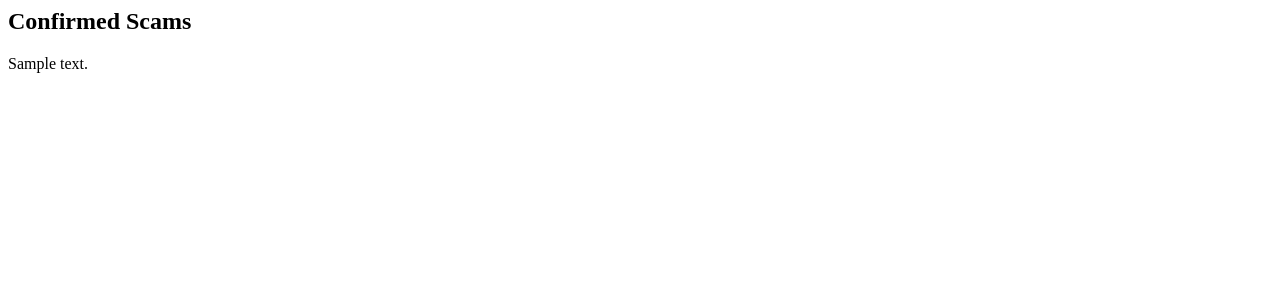
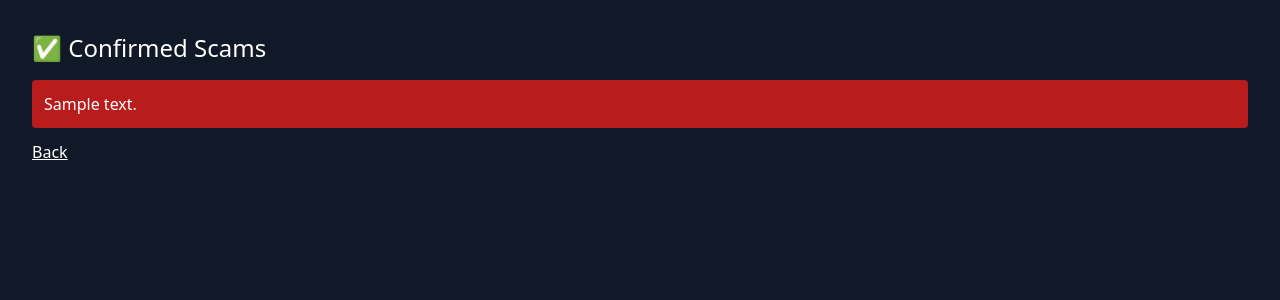
Before and after one commit to Mkumar262006/ai-fraud-message-detector, a Flask app: page /admin/confirmed in a window 1280 px wide. Shown: the top 300 px of the page. Run offline with Flask 3, Linux system fonts and the light colour scheme; a user stored in the database is signed in; tables that the repository leaves empty hold one stand-in row (values such as "Sample post"); some libraries are stand-ins or nearby versions.

Commit message:
Update confirmed.html

```diff
--- a/templates/confirmed.html
+++ b/templates/confirmed.html
@@ -1,5 +1,19 @@
-<h2>Confirmed Scams</h2>
+<!DOCTYPE html>
+<html>
+<head>
+  <script src="https://cdn.tailwindcss.com"></script>
+</head>
+<body class="bg-gray-900 text-white p-8">
+
+<h1 class="text-2xl mb-4">✅ Confirmed Scams</h1>
 
 {% for row in data %}
-<p>{{ row[0] }}</p>
+<div class="bg-red-700 p-3 mb-3 rounded">
+  {{ row[0] }}
+</div>
 {% endfor %}
+
+<a href="/admin" class="underline">Back</a>
+
+</body>
+</html>
```
